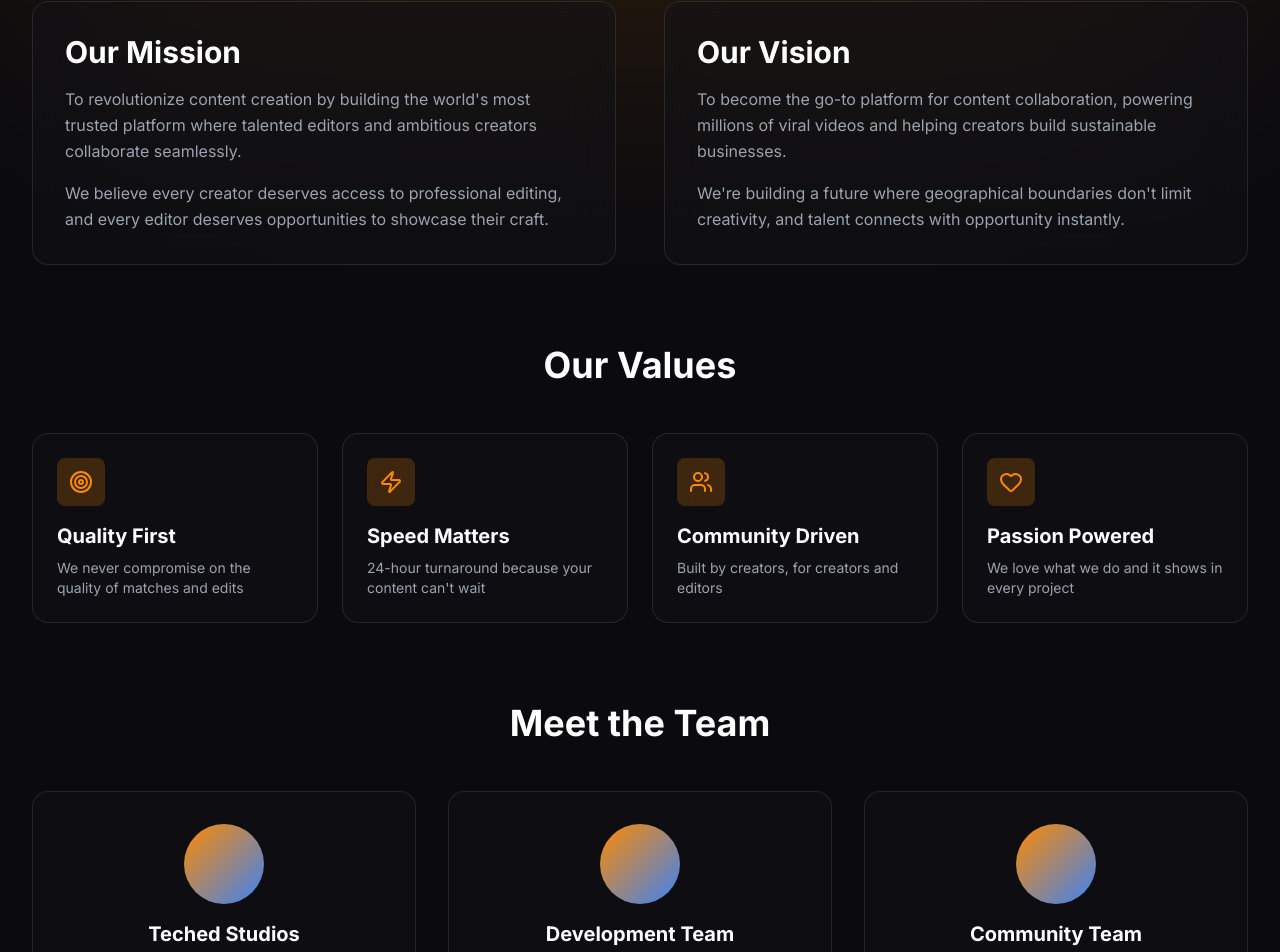
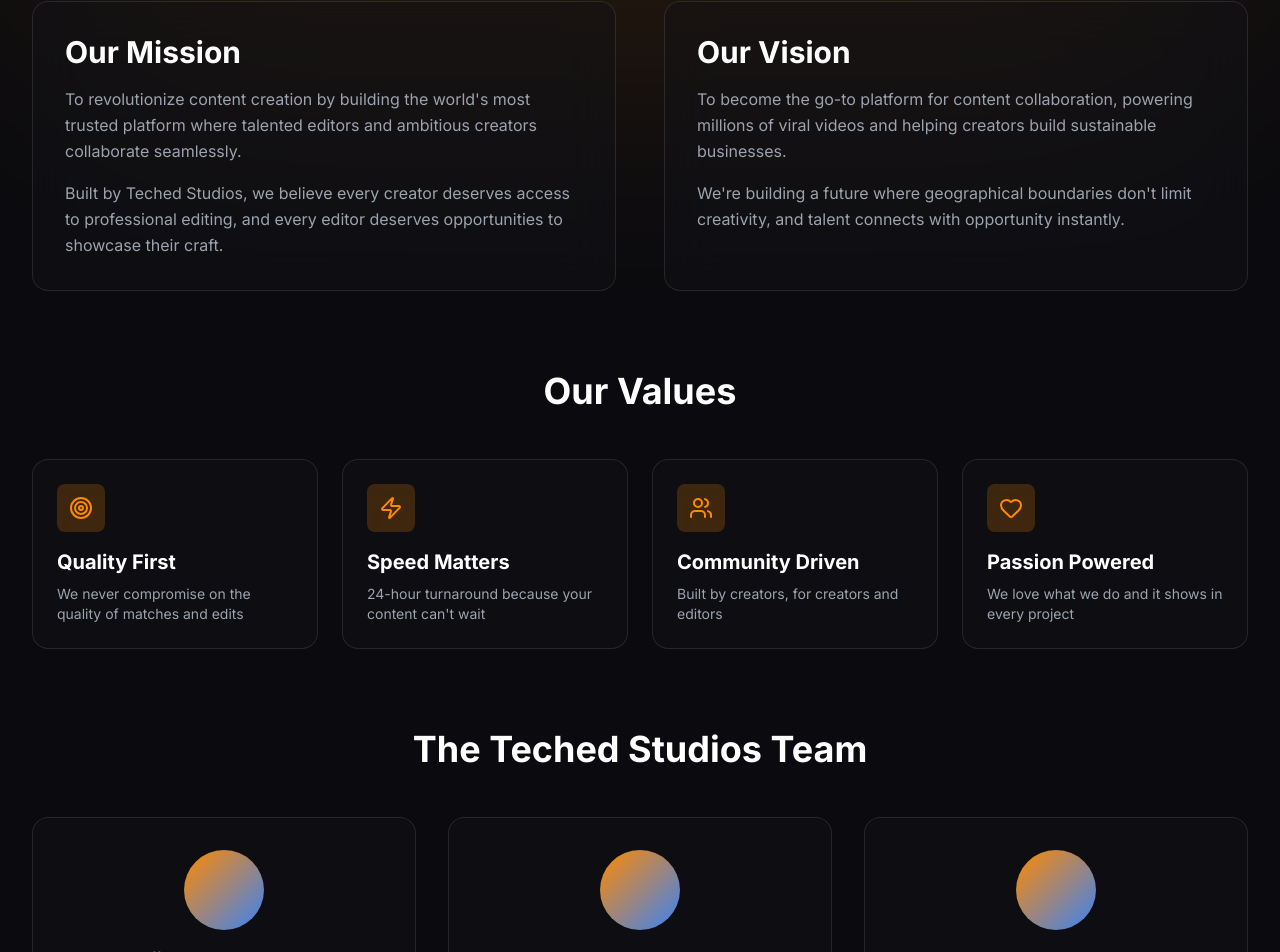
Before and after one commit to techedstudioscontact-oss/edith, a React (Vite) app: page /edith/about in a window 1280 px wide. Shown: the part 412-1364 px from the top of the page. Built offline with nearby package versions, Linux system fonts and the light colour scheme.

Commit message:
Update About page with real Teched Studios founders (Prajjwal & Shresta)

```diff
--- a/src/pages/About.tsx
+++ b/src/pages/About.tsx
@@ -4,9 +4,9 @@
 import { Video, Target, Users, Zap, Heart } from 'lucide-react';
 
 const TEAM_MEMBERS = [
-    { name: 'Teched Studios', role: 'Founder & CEO', description: 'Visionary leader bringing creators and editors together' },
+    { name: 'Prajjwal Kumar Gupta', role: 'Founder & CEO', description: 'Visionary leader with expertise in AI and full-stack development. Passionate about creating transformative digital experiences.' },
+    { name: 'Shresta Arun', role: 'Co-Founder & CEO', description: 'Strategic thinker with a focus on business development and product innovation. Dedicated to pushing the boundaries of technology.' },
     { name: 'Development Team', role: 'Engineering', description: 'Building the future of content collaboration' },
-    { name: 'Community Team', role: 'Support', description: 'Ensuring the best experience for our users' },
 ];
 
 const VALUES = [
@@ -58,8 +58,8 @@
                                 where talented editors and ambitious creators collaborate seamlessly.
                             </p>
                             <p className="text-gray-400 leading-relaxed">
-                                We believe every creator deserves access to professional editing, and every
-                                editor deserves opportunities to showcase their craft.
+                                Built by Teched Studios, we believe every creator deserves access to professional editing,
+                                and every editor deserves opportunities to showcase their craft.
                             </p>
                         </motion.div>
 
@@ -112,7 +112,7 @@
                         transition={{ delay: 0.5 }}
                         className="mb-20"
                     >
-                        <h2 className="text-4xl font-bold text-center mb-12">Meet the Team</h2>
+                        <h2 className="text-4xl font-bold text-center mb-12">The Teched Studios Team</h2>
                         <div className="grid md:grid-cols-3 gap-8">
                             {TEAM_MEMBERS.map((member, index) => (
                                 <div
```
